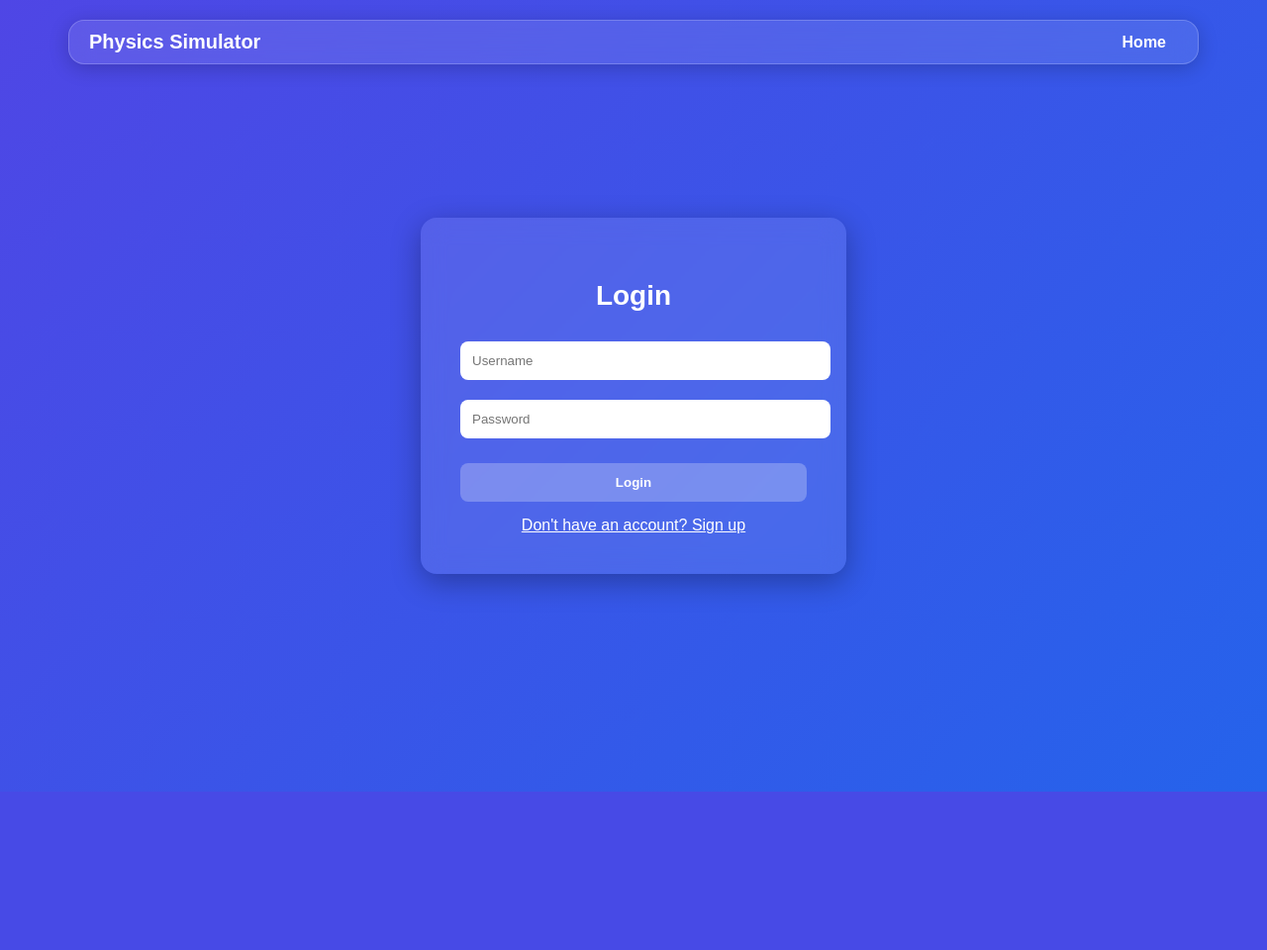
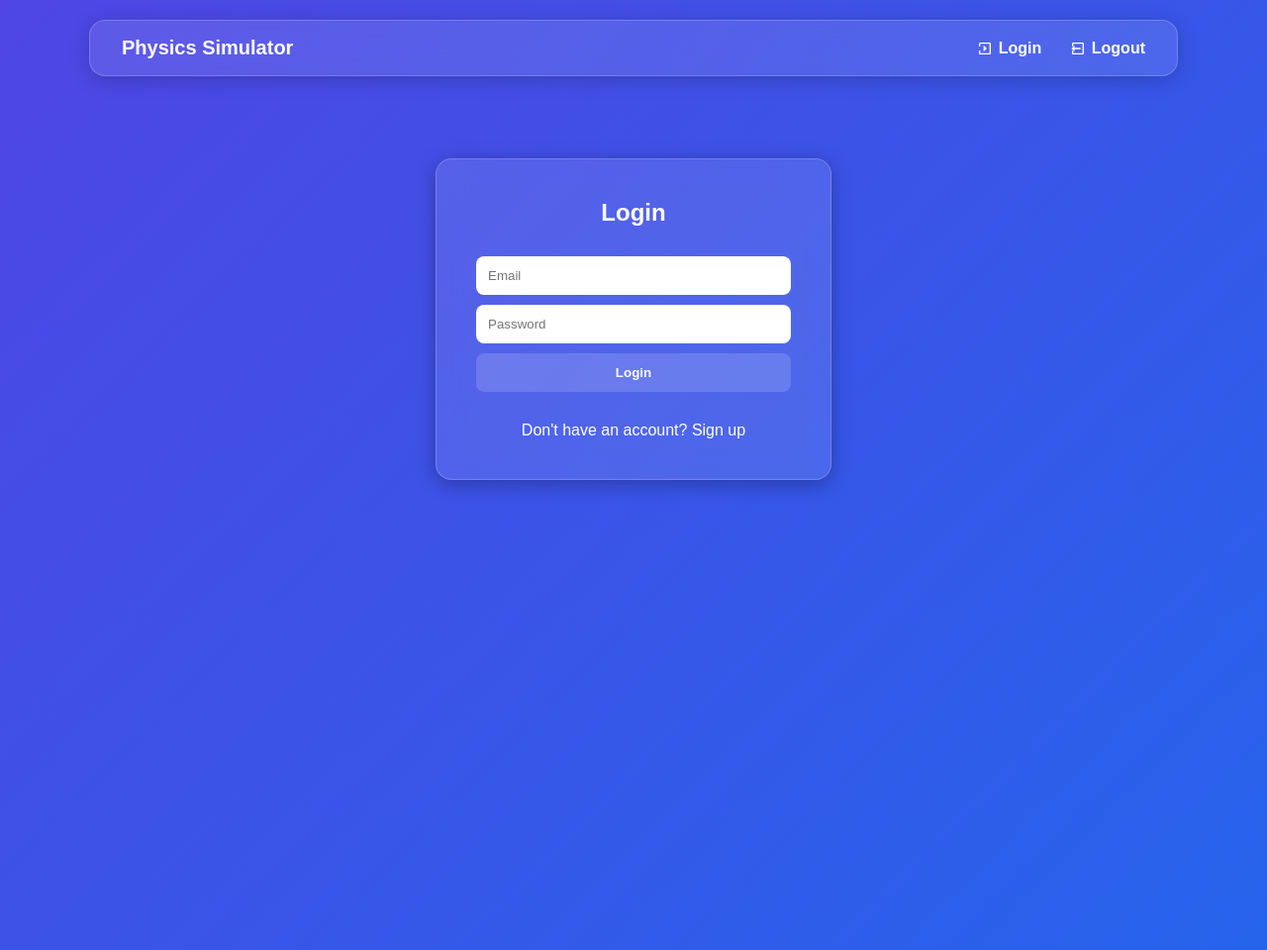
Before and after one commit to OrangeFalcon14/physics-sim, a Flask app: page /login in a window 1280 px wide. Shown: the whole page at 99% size. Before the commit the page ends 800 px from the top, so only its background shows below. Run offline with Flask 3, Linux system fonts and the light colour scheme.

Commit message:
updated login and signup pages

```diff
--- a/backend/app.py
+++ b/backend/app.py
@@ -20,7 +20,8 @@ class User(db.Model):
 class Scene(db.Model):
     id = db.Column(db.Integer, primary_key=True)
     user_id = db.Column(db.Integer, db.ForeignKey('user.id'), nullable=False)
-    data = db.Column(db.Text, nullable=False)  # store JSON as string
+    name = db.Column(db.String(20))
+    data = db.Column(db.Text, nullable=False)
     last_edited = db.Column(db.DateTime, nullable=False, default=datetime.utcnow)
 
 @app.route('/')
@@ -69,7 +70,7 @@ def get_scenes():
     for scene in user_scenes:
         scenes_list.append({
             'id': scene.id,
-            'data': json.loads(scene.data),  # convert string to JSON
+            'data': json.loads(scene.data),
             'last_edited': scene.last_edited.isoformat()
         })
     return jsonify(scenes_list)
@@ -84,5 +85,5 @@ def my_scenes():
 
 if __name__ == '__main__':
     with app.app_context():
-        db.create_all()  # Ensure tables are created before first request
+        db.create_all()
     app.run(debug=True)
--- /dev/null
+++ b/backend/templates/base.html
@@ -0,0 +1,102 @@
+<!DOCTYPE html>
+<html lang="en">
+  <head>
+    <meta charset="UTF-8" />
+    <meta name="viewport" content="width=device-width, initial-scale=1.0" />
+    <title>{% block title %}{% endblock %}</title>
+    <style>
+      *,
+      *::after,
+      *::before {
+        margin: 0;
+        padding: 0;
+        box-sizing: border-box;
+      }
+      body {
+        margin: 0;
+        font-family: Arial, sans-serif;
+        background: linear-gradient(135deg, #4f46e5, #2563eb);
+        color: #fff;
+        min-height: 100vh;
+        overflow: hidden;
+      }
+      nav {
+        position: fixed;
+        top: 20px;
+        left: 50%;
+        transform: translateX(-50%);
+        width: 90%;
+        max-width: 1100px;
+        display: flex;
+        justify-content: space-between;
+        align-items: center;
+        padding: 10px 20px;
+        z-index: 1000;
+        background: rgba(255, 255, 255, 0.1);
+        backdrop-filter: blur(12px);
+        border-radius: 16px;
+        border: 1px solid rgba(255, 255, 255, 0.2);
+        box-shadow: 0 4px 20px rgba(0, 0, 0, 0.2);
+      }
+      nav .logo {
+        font-weight: bold;
+        font-size: 20px;
+        color: #fff;
+      }
+      nav .nav-links a,
+      nav .logo a {
+        color: #fff;
+        text-decoration: none;
+        font-weight: bold;
+        display: inline-flex;
+        align-items: center;
+        gap: 6px;
+        padding: 6px 12px;
+        border-radius: 6px;
+        transition: background 0.3s;
+      }
+      nav .nav-links a:hover {
+        background: rgba(255, 255, 255, 0.2);
+      }
+      .icon {
+        width: 16px;
+        height: 16px;
+        fill: currentColor;
+      }
+    </style>
+    {% block styles %}{% endblock %}
+  </head>
+  <body>
+    <nav>
+      <div class="logo"><a href="/">Physics Simulator</a></div>
+      <div class="nav-links">
+        <a href="/login"
+          ><svg
+            class="icon"
+            xmlns="http://www.w3.org/2000/svg"
+            viewBox="0 0 24 24"
+          >
+            <path
+              d="M10 17l5-5-5-5v10zm9-14H5c-1.1 0-2 .9-2 2v4h2V5h14v14H5v-4H3v4c0 1.1.9 2 2 2h14c1.1 0 2-.9 2-2V5c0-1.1-.9-2-2-2z"
+            />
+          </svg>
+          Login</a
+        >
+        <a href="/logout"
+          ><svg
+            class="icon"
+            xmlns="http://www.w3.org/2000/svg"
+            viewBox="0 0 24 24"
+          >
+            <path
+              d="M16 13v-2H7V8l-5 4 5 4v-3h9zm3-10H5c-1.1 0-2 .9-2 2v4h2V5h14v14H5v-4H3v4c0 1.1.9 2 2 2h14c1.1 0 2-.9 2-2V5c0-1.1-.9-2-2-2z"
+            />
+          </svg>
+          Logout</a
+        >
+      </div>
+    </nav>
+
+    {% block content %}{% endblock %}
+  </body>
+</html>
--- a/backend/templates/login.html
+++ b/backend/templates/login.html
@@ -1,119 +1,57 @@
-<!DOCTYPE html>
-<html lang="en">
-  <head>
-    <meta charset="UTF-8" />
-    <meta name="viewport" content="width=device-width, initial-scale=1.0" />
-    <title>Login - Physics Simulator</title>
+{% extends 'base.html' %} {% block title %}Login{% endblock %} {% block styles
+%}
 <style>
-      body {
-        margin: 0;
-        font-family: Arial, sans-serif;
-        height: 100vh;
-        display: flex;
-        justify-content: center;
-        align-items: center;
-        background: linear-gradient(135deg, #4f46e5, #2563eb);
-        color: #fff;
-      }
-      nav {
-        position: fixed;
-        top: 20px;
-        left: 50%;
-        transform: translateX(-50%);
-        width: 90%;
-        max-width: 1100px;
-        display: flex;
-        justify-content: space-between;
-        align-items: center;
-        padding: 10px 20px;
-        z-index: 1000;
+  .auth-container {
     background: rgba(255, 255, 255, 0.1);
     backdrop-filter: blur(12px);
     border-radius: 16px;
     border: 1px solid rgba(255, 255, 255, 0.2);
-        box-shadow: 0 4px 20px rgba(0, 0, 0, 0.2);
+    box-shadow: 0 4px 20px rgba(0, 0, 0, 0.3);
+    width: 100%;
+    max-width: 400px;
+    padding: 40px;
+    text-align: center;
+    margin: 160px auto;
+    display: flex;
+    flex-direction: column;
+    gap: 20px;
   }
-      nav .logo {
-        font-weight: bold;
-        font-size: 20px;
-        color: #fff;
-      }
-      nav .nav-links a {
-        color: #fff;
-        text-decoration: none;
-        font-weight: bold;
-        margin-left: 20px;
-        padding: 6px 12px;
-        border-radius: 6px;
-        transition: background 0.3s;
-      }
-      nav .nav-links a:hover {
-        background: rgba(255, 255, 255, 0.2);
-      }
-      .center-box {
-        background: rgba(255, 255, 255, 0.1);
-        backdrop-filter: blur(12px);
-        border-radius: 16px;
-        padding: 40px;
-        width: 350px;
-        text-align: center;
-        box-shadow: 0 8px 30px rgba(0, 0, 0, 0.3);
-      }
-      .center-box h2 {
-        margin-bottom: 20px;
-        font-size: 28px;
-      }
-      .center-box input {
+  .auth-container input,
+  .auth-container button {
+    display: block;
     width: 100%;
     padding: 12px;
-        margin: 10px 0;
+    margin: 10px auto;
+    border: none;
     border-radius: 8px;
-        border: none;
-        outline: none;
   }
-      .center-box button {
-        width: 100%;
-        padding: 12px;
-        margin-top: 15px;
-        border-radius: 8px;
-        border: none;
-        background: rgba(255, 255, 255, 0.25);
+  .auth-container button {
+    background: rgba(255, 255, 255, 0.15);
+    color: #fff;
     font-weight: bold;
-        color: #fff;
     cursor: pointer;
     transition: background 0.3s;
   }
-      .center-box button:hover {
-        background: rgba(255, 255, 255, 0.4);
+  .auth-container button:hover {
+    background: rgba(255, 255, 255, 0.3);
   }
-      .center-box a {
-        display: block;
-        margin-top: 15px;
+  .auth-container p a {
+    text-decoration: none;
     color: #fff;
+    cursor: pointer;
+  }
+  .auth-container p a:hover {
     text-decoration: underline;
   }
 </style>
-  </head>
-  <body>
-    <nav>
-      <div class="logo">Physics Simulator</div>
-      <div class="nav-links">
-        <a href="/">Home</a>
-      </div>
-    </nav>
-    <div class="center-box">
+{% endblock %} {% block content %}
+<div class="auth-container">
   <h2>Login</h2>
-      <form action="/login" method="POST">
-        <input type="text" name="email" placeholder="Username" required />
-        <input
-          type="password"
-          name="password"
-          placeholder="Password"
-          required
-        />
+  <form method="POST">
+    <input type="email" name="email" placeholder="Email" required />
+    <input type="password" name="password" placeholder="Password" required />
     <button type="submit">Login</button>
   </form>
-      <a href="/signup">Don't have an account? Sign up</a>
+  <p>Don't have an account? <a href="/signup">Sign up</a></p>
 </div>
-  </body>
-</html>
+{% endblock %}
```
Also changed, not shown: backend/templates/my_scenes.html (+10 -79 lines), backend/templates/signup.html (+57 -35 lines). Lines whose indentation alone changed are shown as unchanged.
